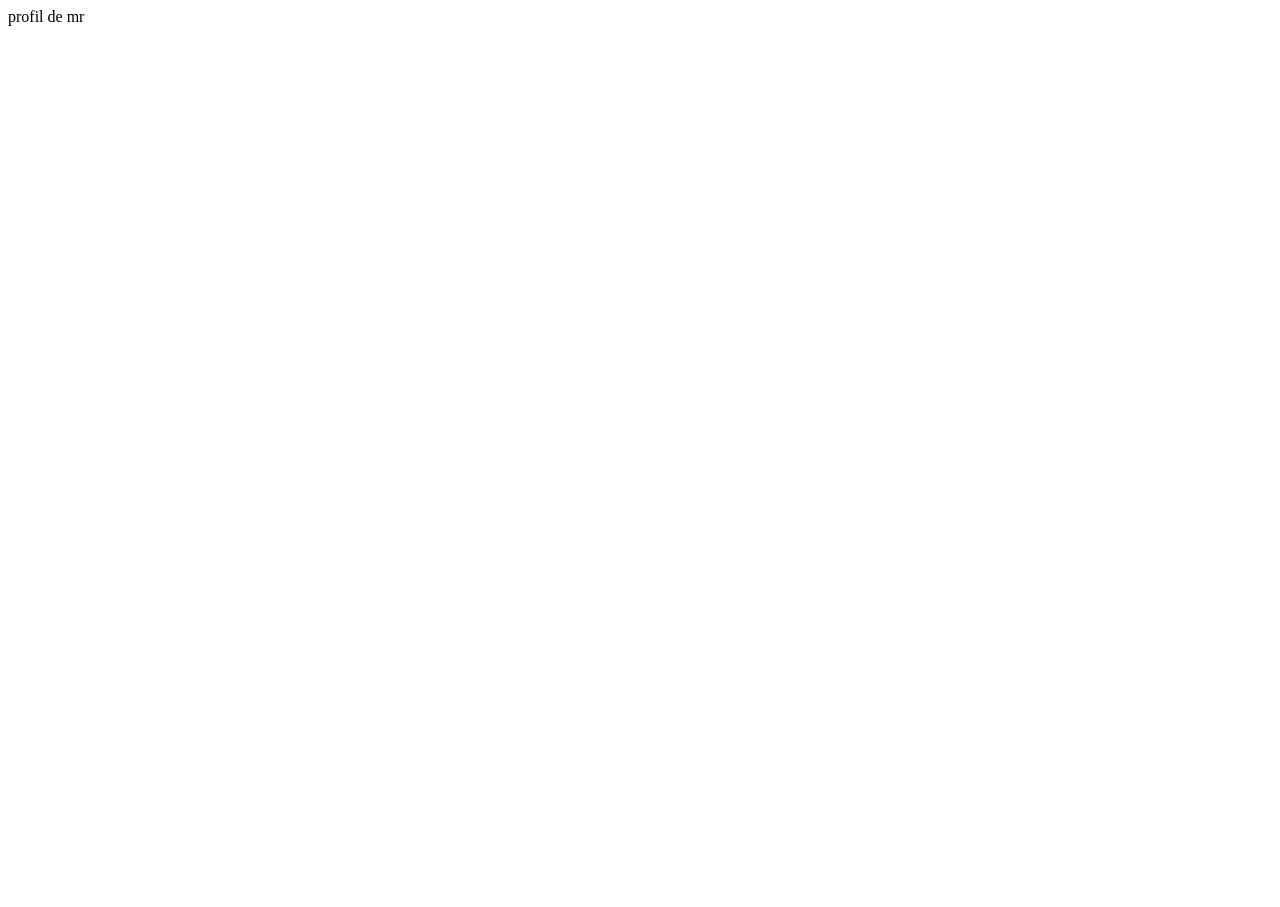
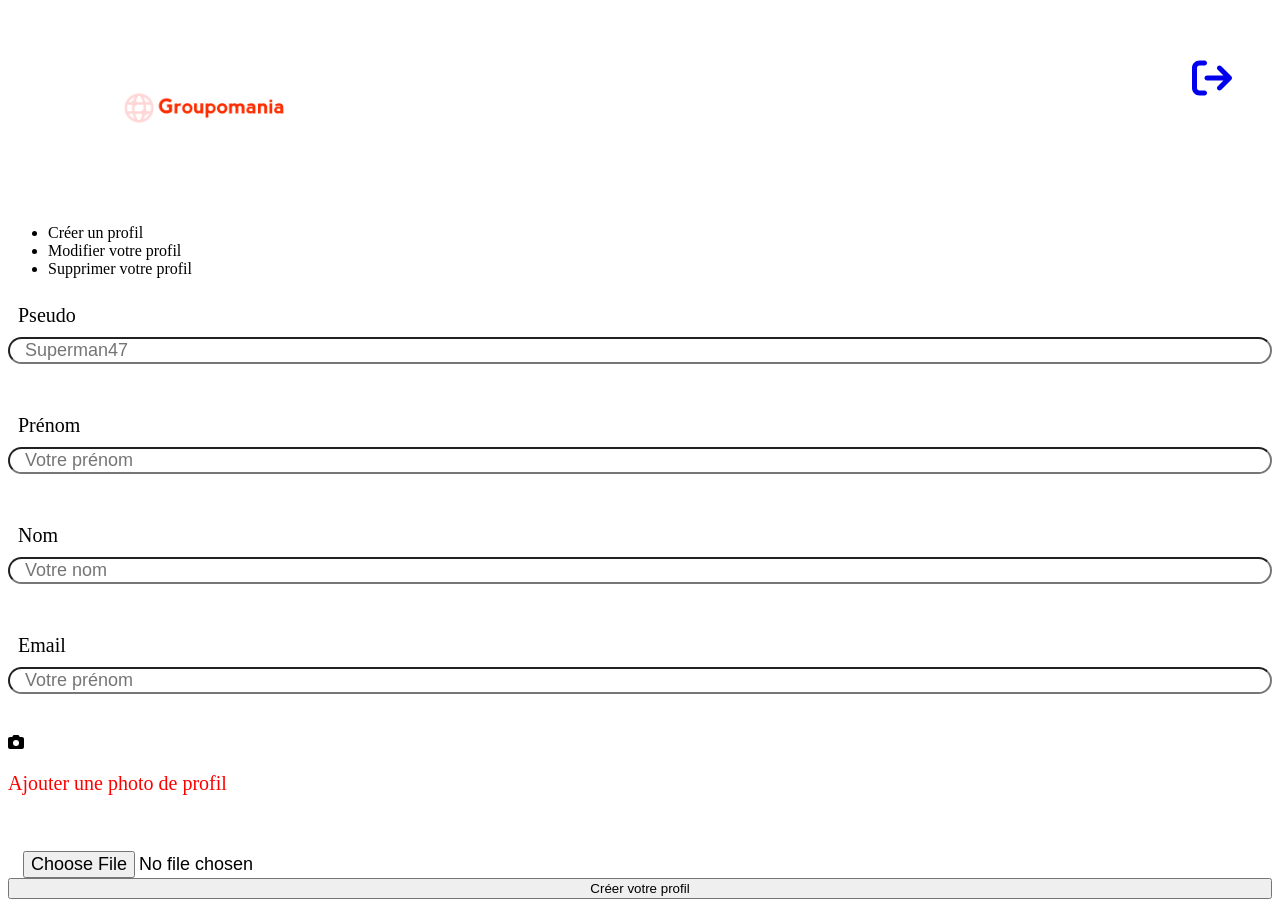
Before and after one commit to nicolas47360/groupomania, a React (Create React App) app in the folder frontend/: page /profil in a window 1280 px wide. Before the commit the page ends 800 px from the top, so only its background shows below. Built offline with nearby package versions, Linux system fonts and the light colour scheme.

Commit message:
Frontend profil

```diff
--- a/frontend/src/components/Log/CreateAccountForm.js
+++ b/frontend/src/components/Log/CreateAccountForm.js
@@ -20,7 +20,7 @@ function CreateAccountForm() {
                 res.json(data);
                 console.log(res.data);
             })
-            .catch((err) => { console.log(err); })
+            .catch((err) => { console.log(err) })
     }
     return (
         <form onSubmit={handleSubmit(handleAccount)} id="sign-up-form">
--- a/frontend/src/components/Log/index.js
+++ b/frontend/src/components/Log/index.js
@@ -5,12 +5,12 @@ import SignUpFomr from "./CreateAccountForm";
 function Log() {
     const [createAccountModal, setCreateAccountModal] = useState(true);
     const [logInModal, setLoginInModal] = useState(false);
-    const handleModals = (e) => {
-        if (e.target.id === "signup") {
+    function handleModals(event) {
+        if (event.target.id === "signup") {
             setLoginInModal(false);
             setCreateAccountModal(true);
         }
-        else if (e.target.id === "login") {
+        else if (event.target.id === "login") {
             setCreateAccountModal(false);
             setLoginInModal(true);
         }
--- /dev/null
+++ b/frontend/src/components/Profil/CreateUser.js
@@ -0,0 +1,67 @@
+import axios from "axios";
+import { useForm } from "react-hook-form";
+import React, { useState  } from "react";
+import { FontAwesomeIcon } from "@fortawesome/react-fontawesome";
+import { faCamera } from "@fortawesome/free-solid-svg-icons";
+
+function CreateProfil() {
+    const [selectedImage, setSelectedImage] = useState(null);
+    const { register, handleSubmit, formState: { errors } } = useForm();
+    function handleProfil(data) {
+        axios.post(
+            `http://localhost:5000/api/user`,
+            data, {
+            headers: {
+                'Content-Type': 'application/json',
+                'Authorization': `Bearer {token}`
+            }
+        }
+        )
+            .then((res) => {
+                res.json(data);
+                console.log(res.data)
+            })
+            .catch((err) => { console.log(err) })
+    }
+    return (
+        <form onSubmit={handleSubmit(handleProfil)}>
+            <label htmlFor="pseudo">Pseudo</label>
+            <input type="pseudo"{...register("pseudo")} placeholder="Superman47"></input>
+            <p>{errors.pseudo?.message}</p>
+            <label htmlFor="firstname">Prénom</label>
+            <input type="firstname"{...register("firstname")} placeholder="Votre prénom"></input>
+            <p>{errors.firstname?.message}</p>
+            <label htmlFor="lastname">Nom</label>
+            <input type="lastname"{...register("lastname")} placeholder="Votre nom"></input>
+            <p>{errors.firstname?.message}</p>
+            <label htmlFor="email">Email</label>
+            <input type="email"{...register("firstname")} placeholder="Votre prénom"></input>
+            <p>{errors.firstname?.message}</p>
+            <div className="img-container">
+                <FontAwesomeIcon className='icon-profil' icon={faCamera} ></FontAwesomeIcon>
+                <p className="img-texte" >Ajouter une photo de profil</p>
+                    {selectedImage && (
+                    <div>
+                    <img alt="not fount" width={"150px"} src={URL.createObjectURL(selectedImage)} />
+                    <br />
+                    <button onClick={()=>setSelectedImage(null)}>Remove</button>
+                    </div>
+                )}
+                <br />
+
+                <br />
+                <input
+                    type="file"
+                    name="myImage"
+                    onChange={(event) => {
+                    console.log(event.target.files[0]);
+                    setSelectedImage(event.target.files[0]);
+                    }}
+                />
+            </div>
+            <button type="submit" className="user-button">Créer votre profil</button>
+        </form>
+    )
+}
+
+export default CreateProfil;
--- /dev/null
+++ b/frontend/src/components/Profil/DeleteUser.js
@@ -0,0 +1,7 @@
+
+
+function DeleteProfil() {
+
+}
+
+export default DeleteProfil;
--- /dev/null
+++ b/frontend/src/components/Profil/UpdateUser.js
@@ -0,0 +1,8 @@
+import { useForm } from "react-hook-form";
+import axios from "axios";
+
+function UpdateProfil() {
+
+}
+
+export default UpdateProfil;
--- /dev/null
+++ b/frontend/src/components/Profil/index.js
@@ -0,0 +1,43 @@
+import React, { useState } from "react";
+import CreateProfil from "./CreateUser";
+import UpdateProfil from "./UpdateUser"
+import DeleteProfil from "./DeleteUser";
+
+function Profil() {
+    const [createUserModal, setCreateUserModal] = useState(true);
+    const [updateUserModal, setupdateUserModal] = useState(false);
+    const [deleteUserModal, setDeleteUserModal] = useState(false);
+    function handleModals(event) {
+        if (event.target.id === "createuser") {
+            setCreateUserModal(true);
+            setupdateUserModal(false);
+            setDeleteUserModal(false);
+        }
+        else if (event.target.id === "updateuser") {
+            setCreateUserModal(false);
+            setupdateUserModal(true);
+            setDeleteUserModal(false);
+        }
+        else if (event.target.id === "deleteUser") {
+            setCreateUserModal(false);
+            setupdateUserModal(false);
+            setDeleteUserModal(true);
+        }
+    }
+    return (
+        <div className="user-form">
+            <div className="user-container">
+                <ul>
+                    <li onClick={handleModals} id="createuser">Créer un profil</li>
+                    <li onClick={handleModals} id="updateuser">Modifier votre profil</li>
+                    <li onClick={handleModals} id="deleteuser">Supprimer votre profil</li>
+                </ul>
+                {createUserModal && <CreateProfil />}
+                {updateUserModal && <UpdateProfil />}
+                {deleteUserModal && < DeleteProfil />}
+            </div>
+        </div>
+    )
+}
+
+export default Profil;
--- a/frontend/src/components/utils/Banner.js
+++ b/frontend/src/components/utils/Banner.js
@@ -1,17 +1,16 @@
 import React from 'react';
 import { FontAwesomeIcon } from "@fortawesome/react-fontawesome";
 import { faSignOut } from "@fortawesome/free-solid-svg-icons";
+import { Link } from "react-router-dom";
 
 function Banner() {
-    const logout = () => {
-        window.location = "/";
-    }
+
     return (
         <header>
             <img className='logo' src='./image/icon.png' alt='logo groupomania' />
-            <span onAuxClick={logout}>
+            <Link className='banner-link' to="/" style={{ textDecoration: 'none' }}>
                 <FontAwesomeIcon className='icon-header' icon={faSignOut} ></FontAwesomeIcon>
-            </span>
+            </Link>
         </header>
     )
 }
--- a/frontend/src/components/utils/Nav.js
+++ b/frontend/src/components/utils/Nav.js
@@ -1,10 +1,13 @@
 import React from 'react';
+import { Link } from "react-router-dom";
 
 function Nav() {
     return (
-        <ul>
-            <li>Votre profil</li>
-            <li>Poster un commentaire</li>
+        <ul className='nav-container'>
+            <Link to="/profil">
+                <li className='nav-link'>Votre profil</li>
+            </Link>
+            <li className='nav-link'>Poster un commentaire</li>
         </ul>
     )
 }
--- a/frontend/src/pages/Profil.js
+++ b/frontend/src/pages/Profil.js
@@ -1,11 +1,14 @@
 import React from 'react';
+import Profil from '../components/Profil';
+import Banner from '../components/utils/Banner';
 
-function Profil() {
+function User() {
     return (
-        <div>
-            profil de mr
-        </div>
+        <main className='profil'>
+            <Banner />
+            <Profil />
+        </main>
     );
 };
 
-export default Profil;
+export default User;
--- a/frontend/src/styles/components/__banner.scss
+++ b/frontend/src/styles/components/__banner.scss
@@ -5,16 +5,12 @@ header{
     .logo{
         object-fit: contain;
         width: 380px;
-
     }
-    span{
+    .banner-link{
         cursor: pointer;
-
         .icon-header{
             font-size: 40px;
-            margin: 50px 40px 0 0;
-
+            margin: 50px 40px 0 0
         }
     }
-
 }
--- a/frontend/src/styles/components/__nav.scss
+++ b/frontend/src/styles/components/__nav.scss
@@ -1,4 +1,12 @@
-ul{
+.nav-container{
     display: flex;
     justify-content: space-around;
+    list-style: none;
+    .nav-link{
+        border-radius: 15px;
+        border: 2px solid;
+        padding: 0 40px 0 40px;
+        font-size: 18px;
+        box-shadow: 3px 3px 1px rgba(51, 51, 51, 0.418);
+    }
 }
```
